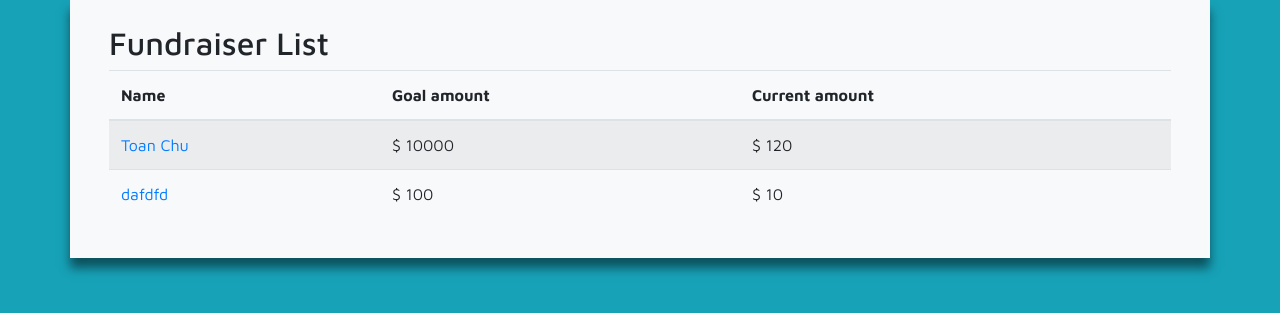
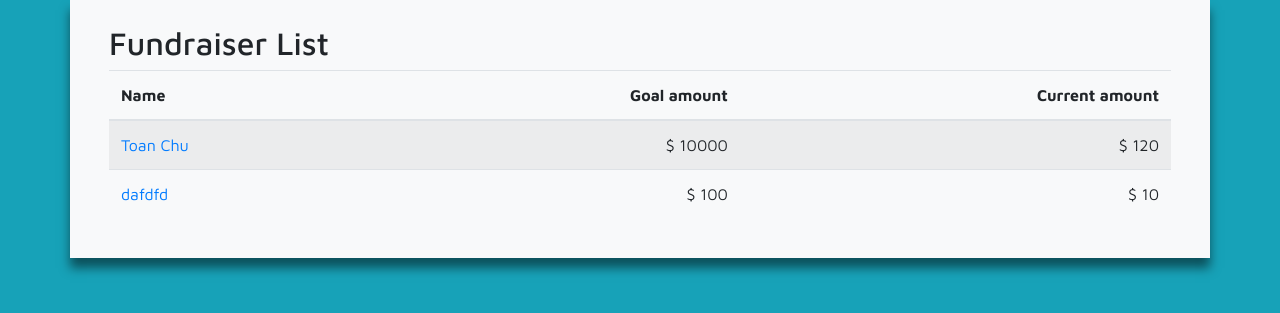
Before and after one commit to tdctkz/CS451R, a Flask app: page / in a window 1280 px wide. Shown: the part 56-369 px from the top of the page. Run offline with Flask 2, Linux system fonts and the light colour scheme; data comes from the database, SQL or seed files in the repository; both versions use the stored data as it was after the commit; some libraries are stand-ins or nearby versions.

Commit message:
uptodate

```diff
--- a/app.py
+++ b/app.py
@@ -1,3 +1,4 @@
+from email.policy import default
 from flask import Flask, render_template, flash, request, redirect, url_for
 from flask_sqlalchemy import SQLAlchemy
 from flask_migrate import Migrate
@@ -200,7 +201,7 @@ def page_not_found(e):
 class Users(db.Model, UserMixin):
     id = db.Column(db.Integer, primary_key=True)
     goal_amount = db.Column(db.Integer)
-    current_amount = db.Column(db.Integer)
+    current_amount = db.Column(db.Integer, default=0)
     name = db.Column(db.String(200), nullable=False)
     username = db.Column(db.String(20), nullable=False, unique=True)
     email = db.Column(db.String(100), nullable=False, unique=True)
--- a/templates/home.html
+++ b/templates/home.html
@@ -18,18 +18,19 @@
         <table class="table table-striped">
             <thead>
                 <tr>
-                    <th>Name</th>
-                    <th>Goal amount</th>
-                    <th>Current amount</th>
+                    <th class="text-left">Name</th>
+                    <th class="text-right">Goal amount</th>
+                    <th class="text-right">Current amount</th>
                 </tr>
             </thead>
             <tbody>
                 {% for our_user in our_users %}
                 <tr>
 
-                    <td><a href="{{ url_for('donation', id=our_user.id)}}">{{ our_user.name }}</a></td>
-                    <td>$ {{ our_user.goal_amount }}</td>
-                    <td>$ {{ our_user.current_amount }}</td>
+                    <td class="text-left"><a href="{{ url_for('donation', id=our_user.id)}}">{{ our_user.name }}</a>
+                    </td>
+                    <td class="text-right">$ {{ our_user.goal_amount }}</td>
+                    <td class="text-right">$ {{ our_user.current_amount }}</td>
                 </tr>
                 {% endfor %}
             </tbody>
```
Also changed, not shown: fundraisers.db.
